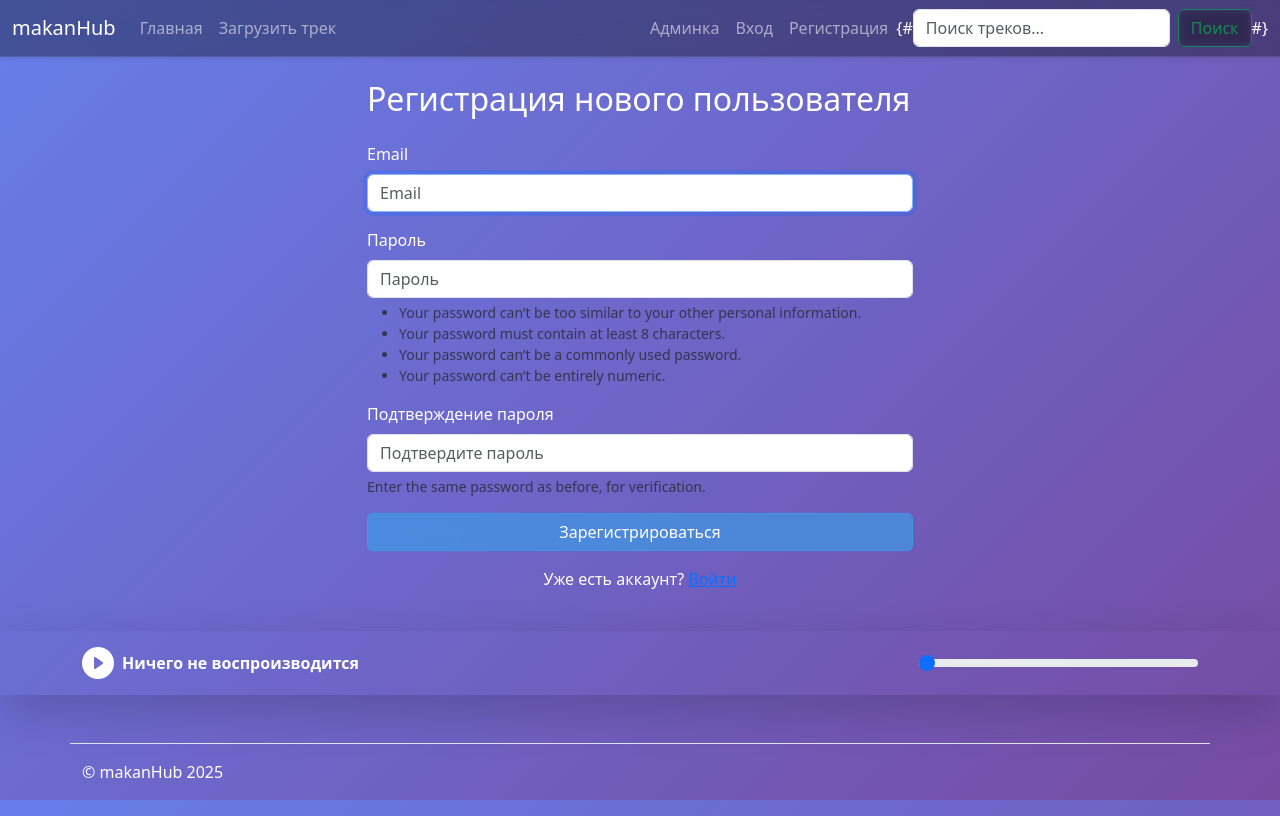
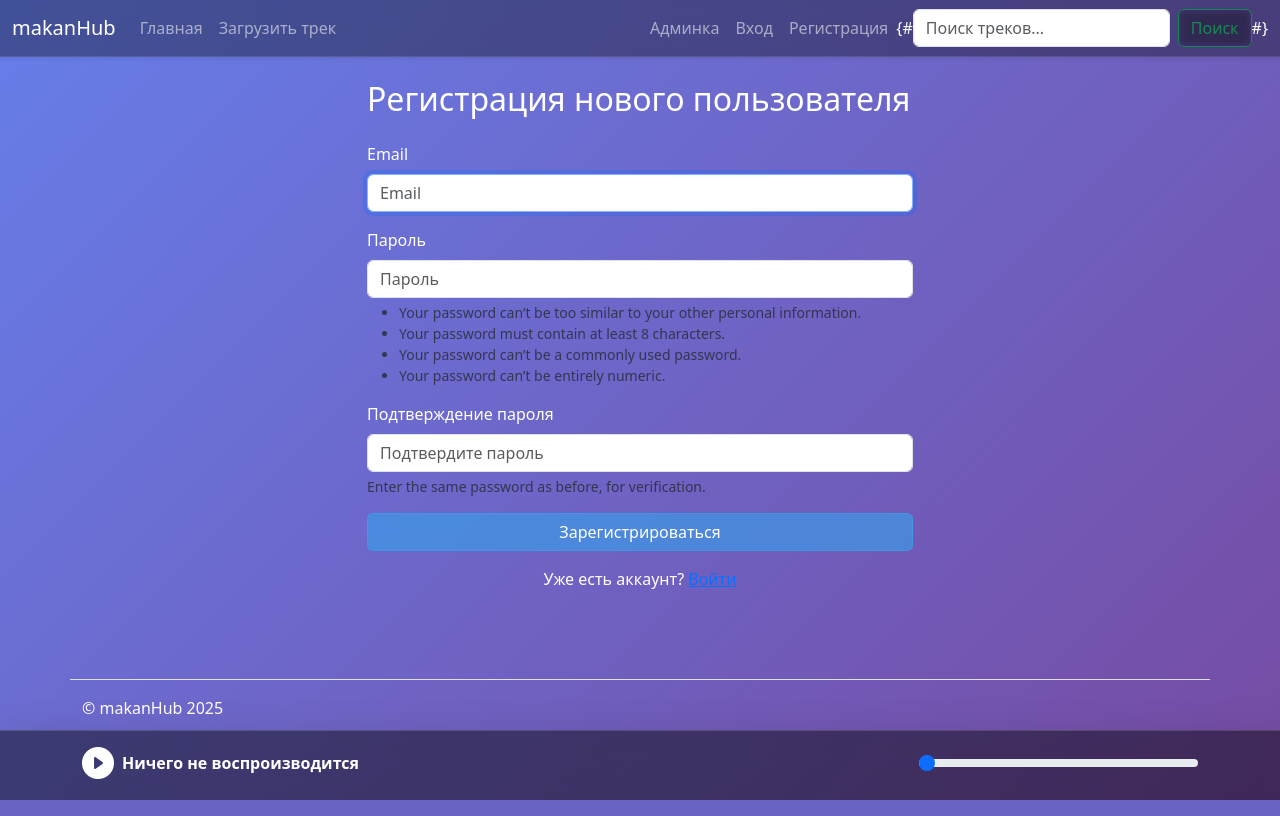
Before and after one commit to heofen/makanHub, a Django app: page /register/ in a window 1280 px wide. Run offline with Django 5.2, Linux system fonts and the light colour scheme.

Commit message:
Fix static paths, move glass.css and player.js into app static, ensure player bar fixed

```diff
--- /dev/null
+++ b/core/static/core/css/glass.css
@@ -0,0 +1,70 @@
+/* импортировано из static/css/glass.css */
+/* Glassmorphism styles */
+html, body {
+    height: 100%;
+}
+body {
+    background: linear-gradient(135deg, #667eea 0%, #764ba2 100%);
+    background-attachment: fixed;
+    background-size: cover;
+    color: #fff;
+}
+
+.navbar-glass {
+    background: rgba(0, 0, 0, 0.35) !important;
+    backdrop-filter: blur(10px);
+    -webkit-backdrop-filter: blur(10px);
+    border-bottom: 1px solid rgba(255, 255, 255, 0.1);
+}
+
+.card, .list-group-item, .alert, .modal-content {
+    background: rgba(255, 255, 255, 0.15) !important;
+    backdrop-filter: blur(12px);
+    -webkit-backdrop-filter: blur(12px);
+    border: 1px solid rgba(255, 255, 255, 0.3) !important;
+    color: #fff;
+}
+
+.btn {
+    backdrop-filter: blur(4px);
+    -webkit-backdrop-filter: blur(4px);
+}
+
+.btn-primary {
+    background: rgba(54, 162, 235, 0.6) !important;
+    border-color: rgba(54, 162, 235, 0.6) !important;
+}
+
+.btn-secondary {
+    background: rgba(108, 117, 125, 0.6) !important;
+    border-color: rgba(108, 117, 125, 0.6) !important;
+}
+
+.btn-danger {
+    background: rgba(220, 53, 69, 0.6) !important;
+    border-color: rgba(220, 53, 69, 0.6) !important;
+}
+
+.pagination .page-link {
+    background: rgba(255, 255, 255, 0.15) !important;
+    color: #fff !important;
+    border: 1px solid rgba(255, 255, 255, 0.3) !important;
+}
+
+.footer, footer {
+    color: #fff;
+}
+
+/* плеер */
+.player-glass{
+  position:fixed;
+  bottom:0; left:0; right:0;
+  height:70px;
+  background:rgba(0,0,0,.45);
+  backdrop-filter:blur(15px);
+  -webkit-backdrop-filter:blur(15px);
+  border-top:1px solid rgba(255,255,255,.15);
+  color:#fff;
+  z-index:1030;
+}
+.cursor-pointer{cursor:pointer}
--- a/templates/base.html
+++ b/templates/base.html
@@ -8,7 +8,7 @@
     {# Подключаем Bootstrap 5 #}
     <link href="https://cdn.jsdelivr.net/npm/bootstrap@5.3.3/dist/css/bootstrap.min.css" rel="stylesheet" integrity="sha384-QWTKZyjpPEjISv5WaRU9OFeRpok6YctnYmDr5pNlyT2bRjXh0JMhjY6hW+ALEwIH" crossorigin="anonymous">
     {# Подключаем наш файл со стилями glassmorphism #}
-    <link href="{% static 'css/glass.css' %}" rel="stylesheet">
+    <link href="{% static 'core/css/glass.css' %}" rel="stylesheet">
     <link href="https://cdn.jsdelivr.net/npm/bootstrap-icons@1.11.3/font/bootstrap-icons.css" rel="stylesheet">
     <style>
         body { padding-top: 56px; /* Отступ для фиксированной навбара */ }
@@ -129,7 +129,7 @@
 
 {# Подключаем Bootstrap JS #}
 <script src="https://cdn.jsdelivr.net/npm/bootstrap@5.3.3/dist/js/bootstrap.bundle.min.js" integrity="sha384-YvpcrYf0tY3lHB60NNkmXc5s9fDVZLESaAA55NDzOxhy9GkcIdslK1eN7N6jIeHz" crossorigin="anonymous"></script>
-<script src="{% static 'js/player.js' %}"></script>
+<script src="{% static 'core/js/player.js' %}"></script>
 {% block extra_scripts %}{% endblock %}
 
 </body>
```
Also changed, not shown: core/static/core/js/player.js (added, +42 -0 lines).
